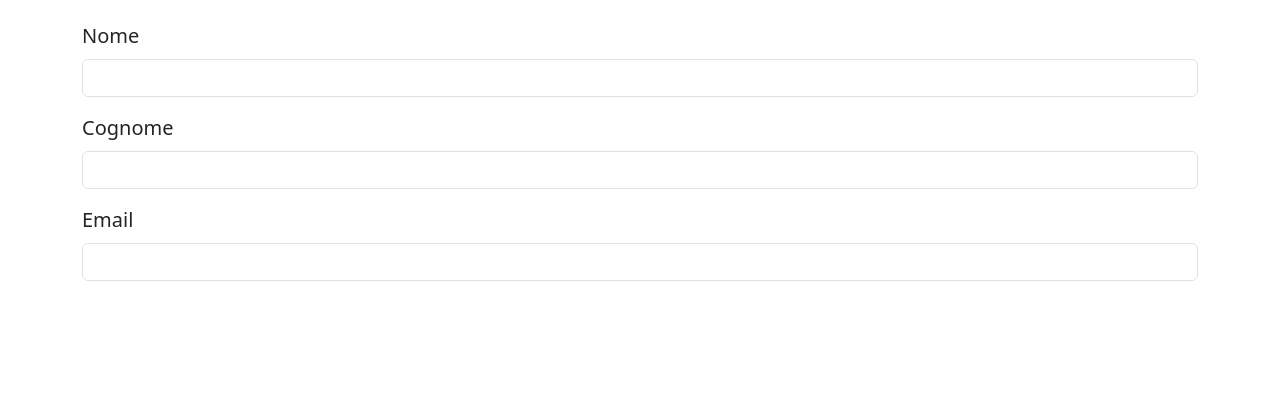
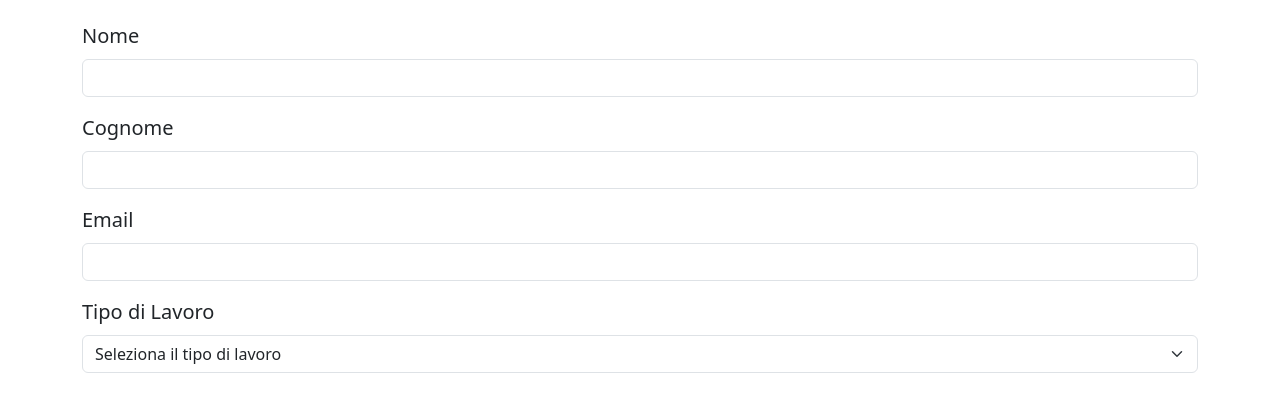
Before and after one commit to William05112/bootstrap-preventivo, a plain HTML site: page index.html in a window 1280 px wide. Shown: the part 173-584 px from the top of the page. Drawn offline with nearby package versions, Linux system fonts and the light colour scheme.

Commit message:
feat: select implementato

```diff
--- a/index.html
+++ b/index.html
@@ -1,5 +1,6 @@
 <!DOCTYPE html>
 <html lang="en">
+
 <head>
     <!-- Meta tags per la compatibilità e la visualizzazione su dispositivi mobili -->
     <meta charset="UTF-8">
@@ -8,9 +9,11 @@
     <title>Bozza Milestone</title>
 
     <!-- Link Bootstrap -->
-    <link href="https://cdn.jsdelivr.net/npm/bootstrap@5.3.5/dist/css/bootstrap.min.css" rel="stylesheet" integrity="sha384-SgOJa3DmI69IUzQ2PVdRZhwQ+dy64/BUtbMJw1MZ8t5HZApcHrRKUc4W0kG879m7" crossorigin="anonymous">
+    <link href="https://cdn.jsdelivr.net/npm/bootstrap@5.3.5/dist/css/bootstrap.min.css" rel="stylesheet"
+        integrity="sha384-SgOJa3DmI69IUzQ2PVdRZhwQ+dy64/BUtbMJw1MZ8t5HZApcHrRKUc4W0kG879m7" crossorigin="anonymous">
 
 </head>
+
 <body>
 
     <!-- Header -->
@@ -65,7 +68,8 @@
                 <!-- Colonna 1 -->
                 <div class="col-12">
                     <h2 class=" fs-1">Richiesta Preventivo</h2>
-                    <p class="fs-5 mb-0">Compila il form per richiedere un preventivo per i nostri servizi di sviluppo.</p>
+                    <p class="fs-5 mb-0">Compila il form per richiedere un preventivo per i nostri servizi di sviluppo.
+                    </p>
                 </div>
                 <!-- Fine Colonna 1 -->
 
@@ -93,10 +97,20 @@
                             <input type="email" class="form-control" id="email" required>
                         </div>
 
+                        <!-- Select -->
+                        <div class="mb-3">
+                            <label for="select" class="form-label text-dark fs-5">Tipo di Lavoro</label>
+                            <select class="form-select" id="select" aria-label="Seleziona il tipo di lavoro" required>
+                                <option selected disabled hidden >Seleziona il tipo di lavoro</option>
+                                <option value="1">Backend Developement</option>
+                                <option value="2">Frontend Developement</option>
+                                <option value="3">Project Analysis</option>
+                            </select>
+                        </div>
 
 
                     </form>
-                     <!-- Fine Form -->
+                    <!-- Fine Form -->
 
                 </div>
                 <!-- Fine Colonna 2 -->
@@ -110,4 +124,5 @@
     </main>
 
 </body>
+
 </html>
```
